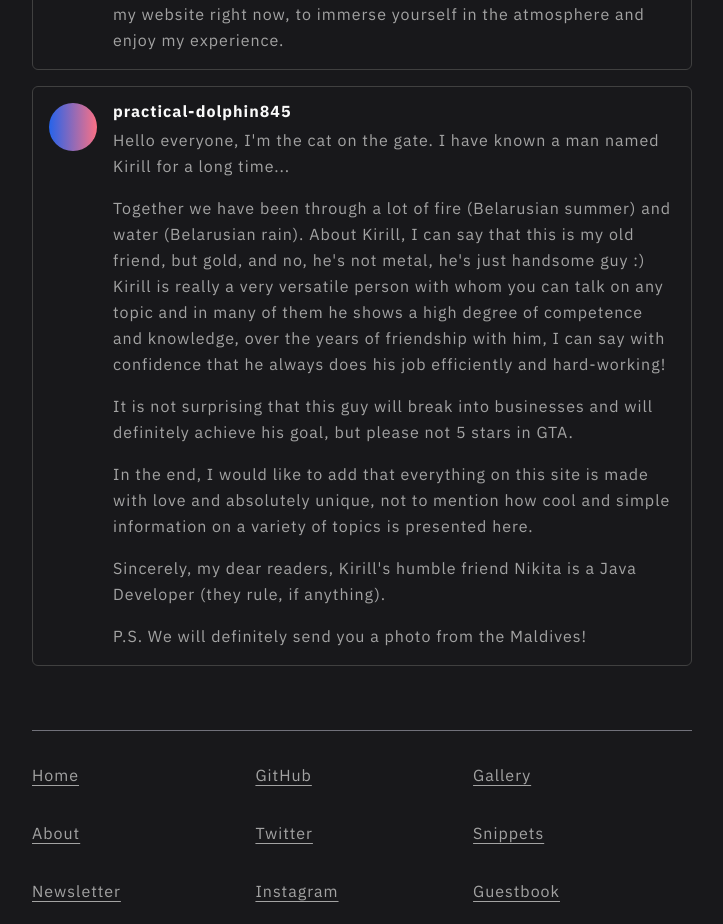
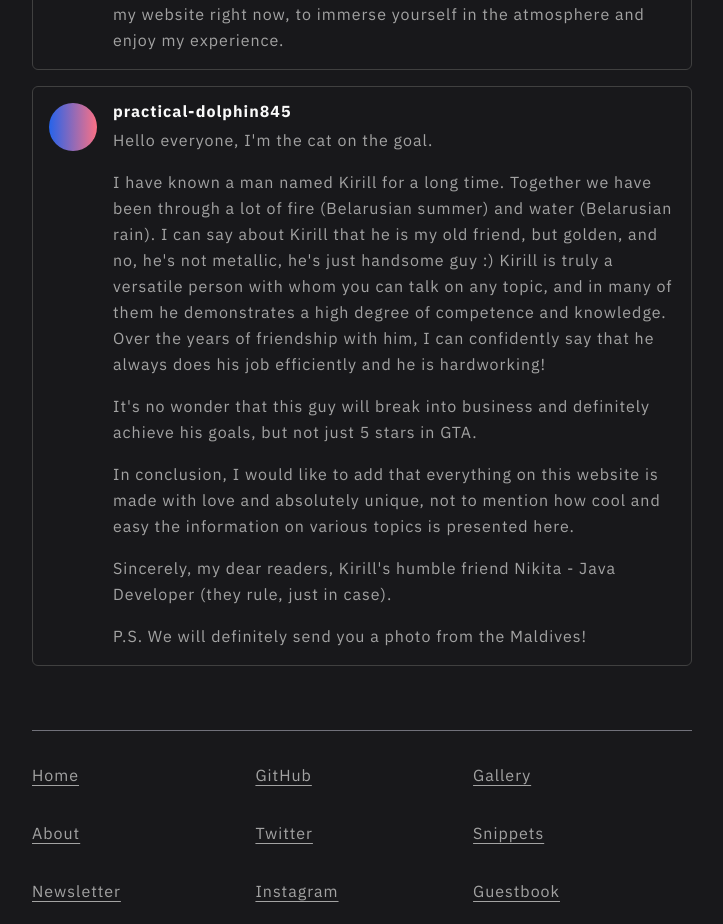
Before and after one commit to kirillkurko/kkurko.dev, a Next.js app: page /about in a window 1280 px wide. Shown: the part 1640-2564 px from the top of the page, without its empty margins (278-1001 px from the left). Built offline with nearby package versions, Linux system fonts and the light colour scheme.

Commit message:
Update abouty entry copy

```diff
--- a/src/pages/about/index.tsx
+++ b/src/pages/about/index.tsx
@@ -46,11 +46,11 @@ const data: Feedback[] = [
     avatar: 'from-blue-600 to-rose-400',
     username: 'practical-dolphin845',
     message: [
-      `Hello everyone, I'm the cat on the gate. I have known a man named Kirill for a long time...`,
-      `Together we have been through a lot of fire (Belarusian summer) and water (Belarusian rain). About Kirill, I can say that this is my old friend, but gold, and no, he's not metal, he's just handsome guy :) Kirill is really a very versatile person with whom you can talk on any topic and in many of them he shows a high degree of competence and knowledge, over the years of friendship with him, I can say with confidence that he always does his job efficiently and hard-working!`,
-      `It is not surprising that this guy will break into businesses and will definitely achieve his goal, but please not 5 stars in GTA.`,
-      `In the end, I would like to add that everything on this site is made with love and absolutely unique, not to mention how cool and simple information on a variety of topics is presented here.`,
-      `Sincerely, my dear readers, Kirill's humble friend Nikita is a Java Developer (they rule, if anything).`,
+      `Hello everyone, I'm the cat on the goal.`,
+      `I have known a man named Kirill for a long time. Together we have been through a lot of fire (Belarusian summer) and water (Belarusian rain). I can say about Kirill that he is my old friend, but golden, and no, he's not metallic, he's just handsome guy :) Kirill is truly a versatile person with whom you can talk on any topic, and in many of them he demonstrates a high degree of competence and knowledge. Over the years of friendship with him, I can confidently say that he always does his job efficiently and he is hardworking!`,
+      `It's no wonder that this guy will break into business and definitely achieve his goals, but not just 5 stars in GTA.`,
+      `In conclusion, I would like to add that everything on this website is made with love and absolutely unique, not to mention how cool and easy the information on various topics is presented here.`,
+      `Sincerely, my dear readers, Kirill's humble friend Nikita - Java Developer (they rule, just in case).`,
       `P.S. We will definitely send you a photo from the Maldives!`,
     ],
   },
```
